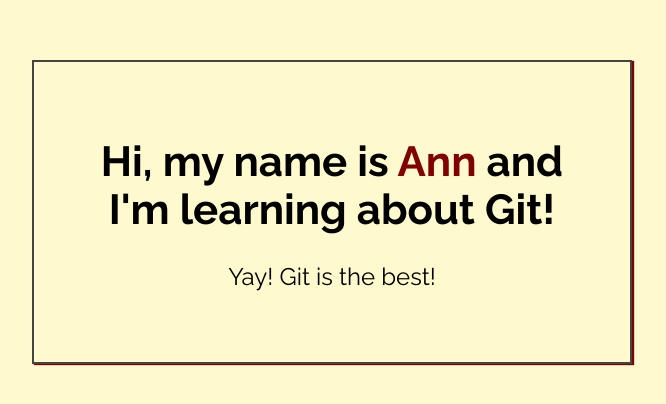
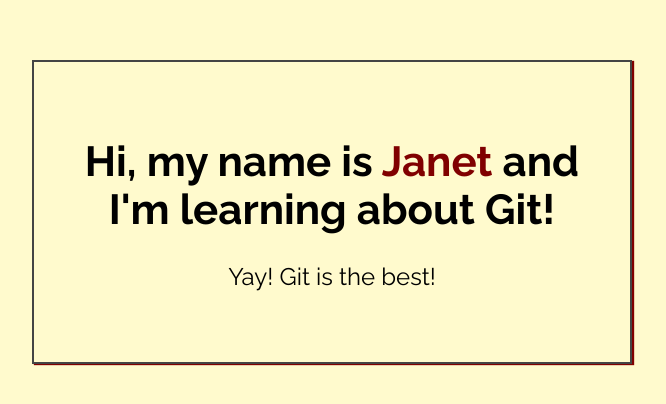
Before and after one commit to shania534/my-first-repo, a plain HTML site: page index.html in a window 1280 px wide. Shown: the part 188-592 px from the top of the page, without its empty margins (308-974 px from the left). Drawn offline with Linux system fonts and the light colour scheme.

Commit message:
Added name to index.html

```diff
--- a/index.html
+++ b/index.html
@@ -14,7 +14,7 @@
 <body>
 
     <div class="greeting">
-        <h1>Hi, my name is <span class="highlight">Ann</span> and I'm learning about Git! </h1>
+        <h1>Hi, my name is <span class="highlight">Janet</span> and I'm learning about Git! </h1>
 
         <p>Yay! Git is the best!</p>
     </div>
```
